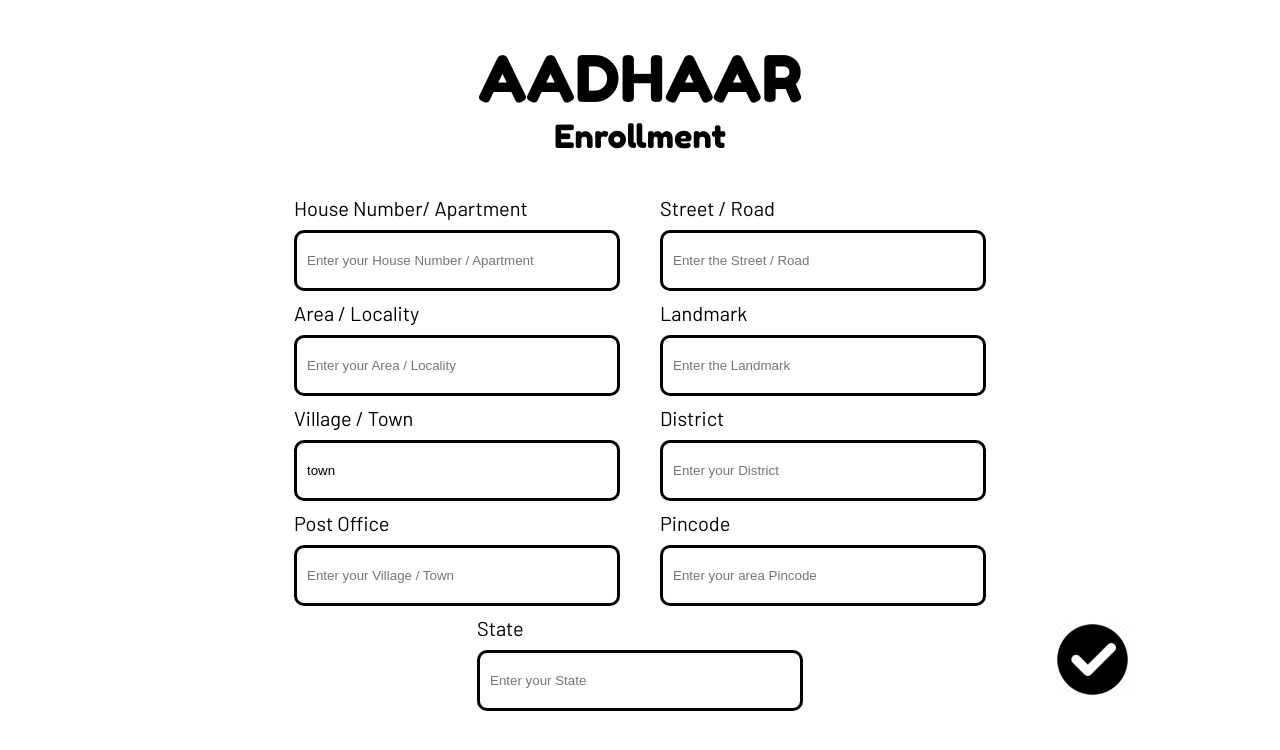
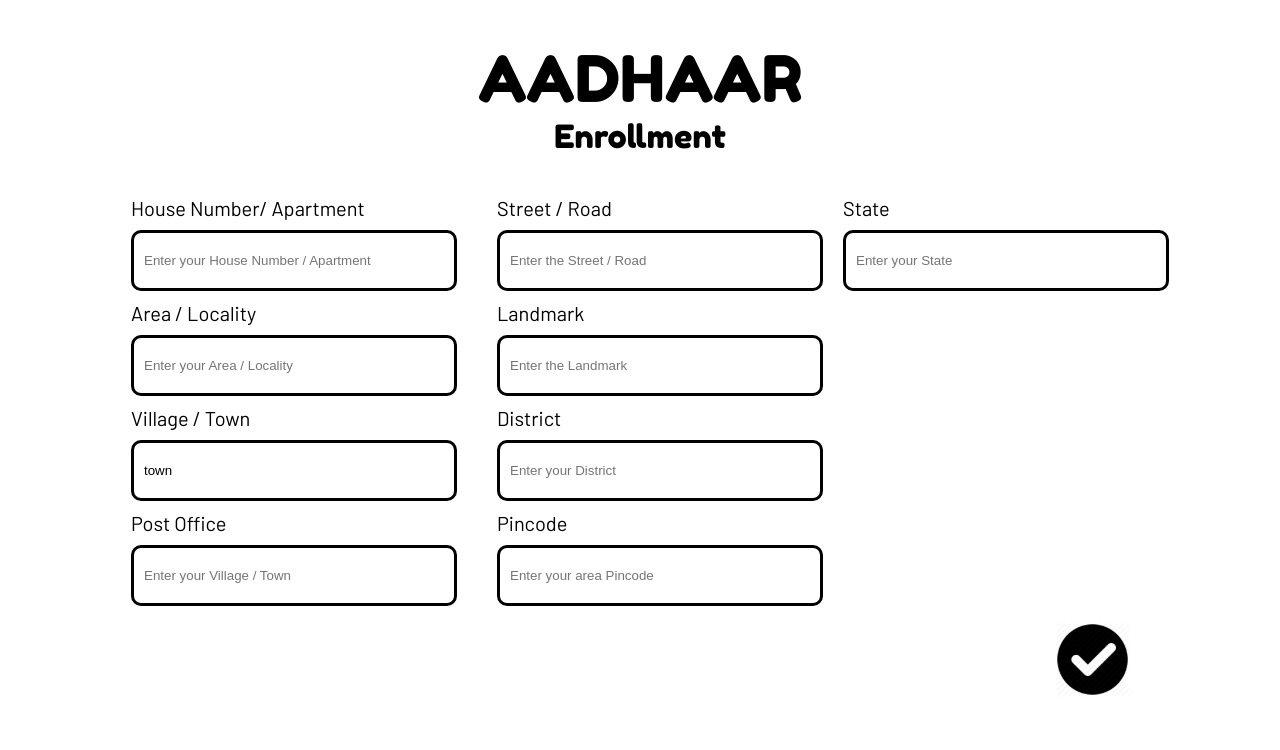
Before and after one commit to rohan09-raj/aadhaar-kiosk-web-app, a React (Create React App) app in the folder client/: page /enrollment/address in a window 1280 px wide. Shown: the top 750 px of the page. Built offline with nearby package versions, Linux system fonts and the light colour scheme.

Commit message:
fixed form

```diff
--- a/client/src/components/SubmitButton/SubmitButton.jsx
+++ b/client/src/components/SubmitButton/SubmitButton.jsx
@@ -1,10 +1,10 @@
 import React from 'react'
 import styles from './SubmitButton.module.css'
 
-const SubmitButton = ({ onClick }) => {
+const SubmitButton = () => {
   return (
     <>
-      <button onClick={onClick} className={styles.submit}>
+      <button className={styles.submit} type="submit">
         <img
           className={styles.submit__image}
           src={`${process.env.PUBLIC_URL}/assets/images/white-check.svg`}
--- a/client/src/pages/Enrollment/Address/Address.jsx
+++ b/client/src/pages/Enrollment/Address/Address.jsx
@@ -11,10 +11,14 @@
 
   const navigate = useNavigate()
 
+  const handleSubmit = () => {
+    navigate('/enrollment/photo')
+  }
+
   return (
     <>
       <Header subheading="Enrollment" />
-      <div className={styles.address}>
+      <form onSubmit={() => handleSubmit()} className={styles.address}>
         <div className={styles.address__container}>
           <Input
             id="houseNo"
@@ -76,7 +80,6 @@
             placeholder="Enter your area Pincode"
           />
         </div>
-      </div>
         <Input
           id="state"
           label="State"
@@ -85,7 +88,8 @@
           onChange={(e) => setAddress(e.target.value)}
           placeholder="Enter your State"
         />
-      <SubmitButton onClick={() => navigate('/enrollment/photo')} />
+        <SubmitButton />
+      </form>
     </>
   )
 }
--- a/client/src/pages/Enrollment/Enrollment.jsx
+++ b/client/src/pages/Enrollment/Enrollment.jsx
@@ -6,11 +6,18 @@
 
 const Enrollment = () => {
   const navigate = useNavigate()
+
+  const handleSubmit = () => {
+    navigate('/enrollment/form2')
+  }
+
   return (
     <>
       <Header subheading="Enrollment" />
-      <FormOne />
-      <SubmitButton onClick={() => navigate('/enrollment/form2')} />
+      <form onSubmit={() => handleSubmit()}>
+        <FormOne />
+        <SubmitButton />
+      </form>
     </>
   )
 }
```
Lines whose indentation alone changed are shown as unchanged.
